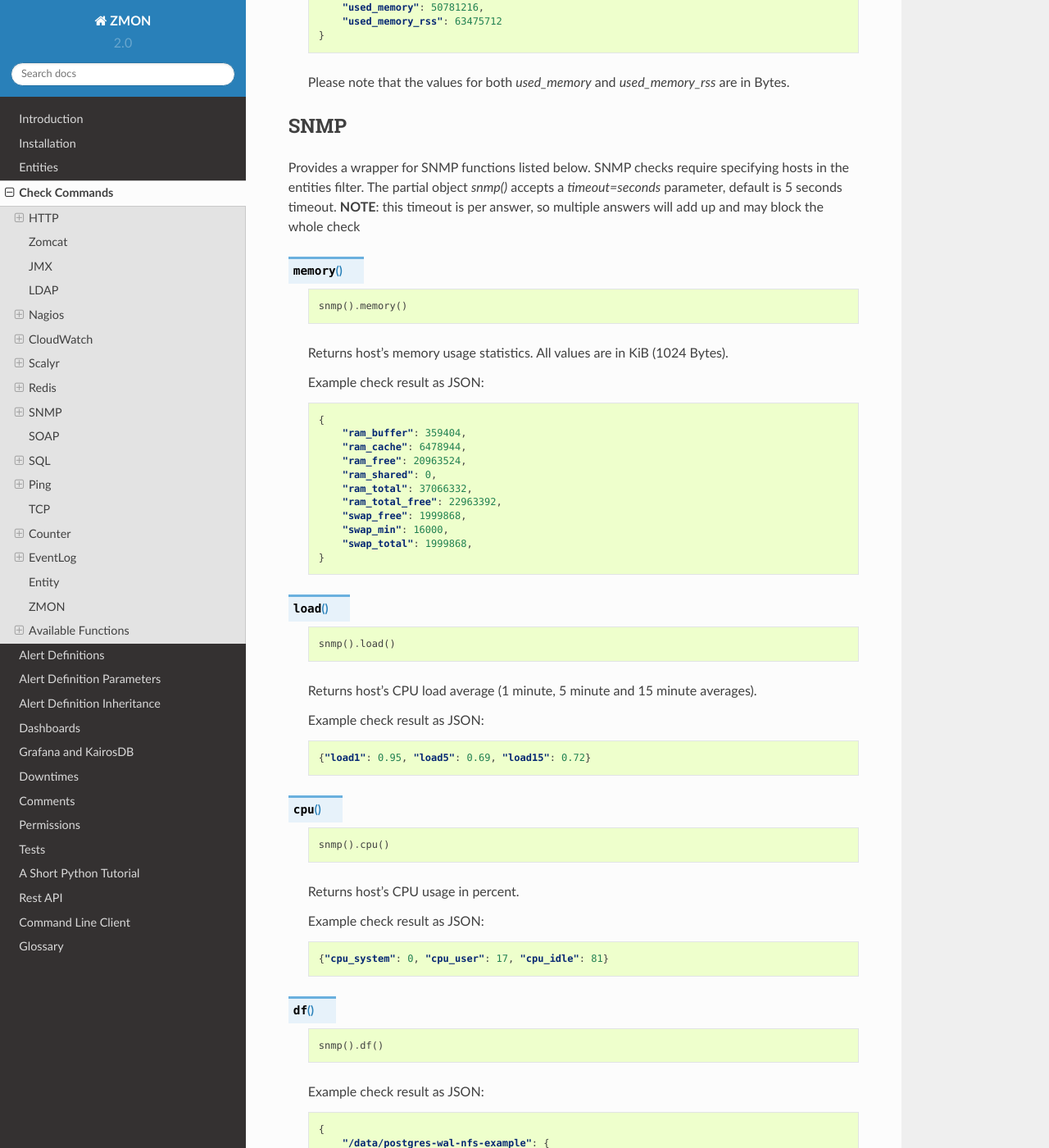
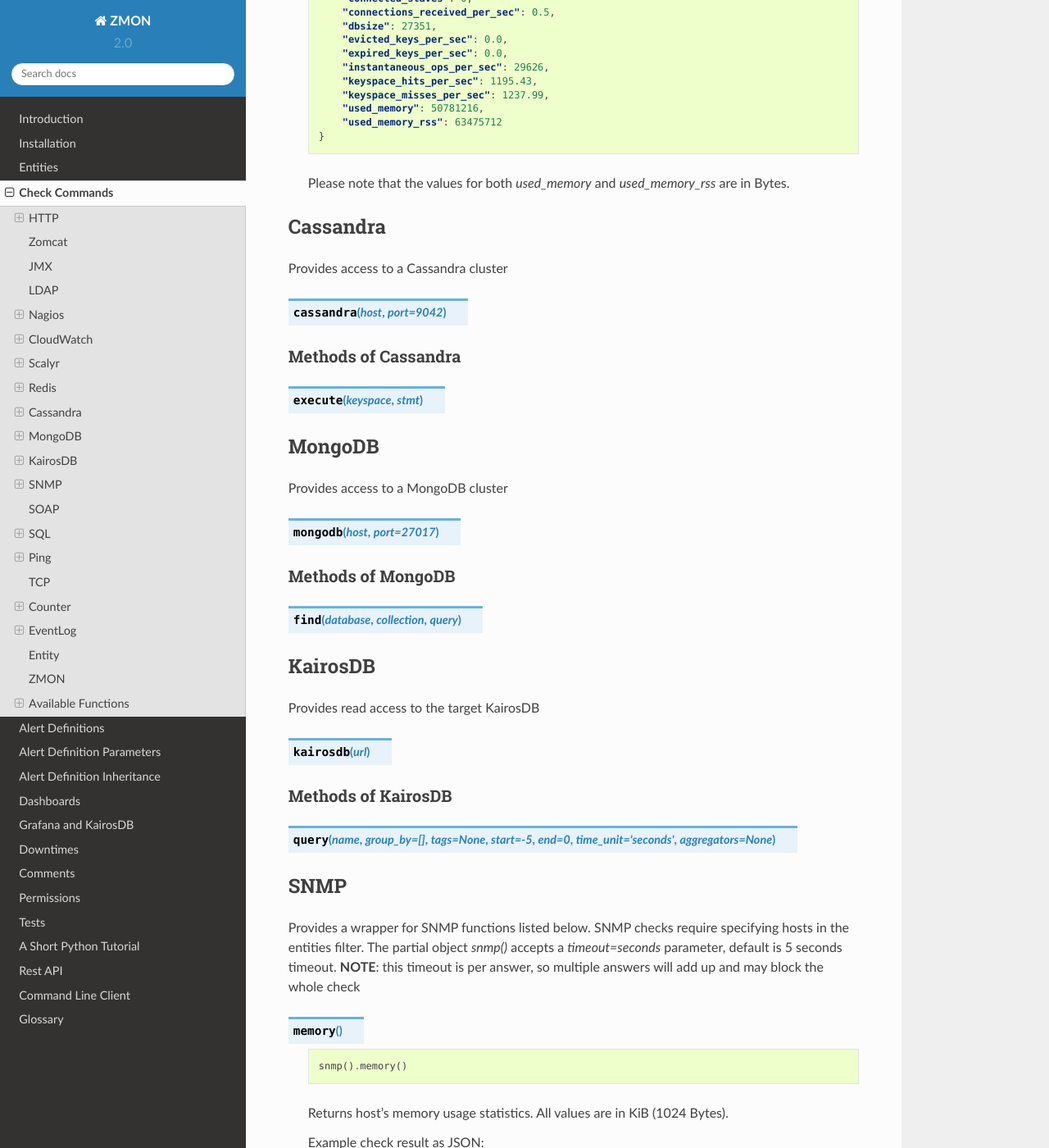
Before and after one commit to zalando-zmon/zmon-docs, a Sphinx documentation site: the page built from docs/check-commands.rst, in a window 1280 px wide and 1400 px high, scrolled down 18522 px. Shown: the whole window at 82% size. Built offline with Sphinx 7.4.7 and the Read the Docs theme 2.0.0, drawn with Linux system fonts in a browser that asks for light colours; pages that are not in the unit, such as notebooks, are missing from menus; some of the changed text lies outside the part shown.

Commit message:
Added initial docs for cassandra, mongodb, kairosdb

```diff
--- a/docs/check-commands.rst
+++ b/docs/check-commands.rst
@@ -83,6 +83,12 @@ The object returned by the :py:func:`http` function provides methods: :py:meth:`
     Parses the json result of a metrics endpoint into a map ep->method->status->metric
 
         http("/metrics", timeout=5).actuator_metrics()
+
+.. py:method:: prometheus()
+
+    Parse the resulting text result according to the Prometheus specs using their prometheus_client.
+
+        http("/metrics", timeout=5).prometheus()
 
 Zomcat
 ------
@@ -987,6 +993,47 @@ The object returned by the :py:func:`redis` function provides the following meth
 
 .. _Redis documentation: http://redis.io/
 .. _Redis INFO command: http://redis.io/commands/info
+
+
+
+Cassandra
+---------
+
+Provides access to a Cassandra cluster
+
+.. py:function:: cassandra(host, port=9042)
+
+Methods of Cassandra
+^^^^^^^^^^^^^^^^^^^^
+
+.. py:function:: execute(keyspace, stmt)
+
+
+MongoDB
+-------
+
+Provides access to a MongoDB cluster
+
+.. py:function:: mongodb(host, port=27017)
+
+Methods of MongoDB
+^^^^^^^^^^^^^^^^^^
+
+.. py:function:: find(database, collection, query)
+
+KairosDB
+--------
+
+Provides read access to the target KairosDB
+
+
+.. py:function:: kairosdb(url)
+
+
+Methods of KairosDB
+^^^^^^^^^^^^^^^^^^^
+
+.. py:function:: query(name, group_by = [], tags = None, start = -5, end = 0, time_unit='seconds', aggregators = None)
 
 
 SNMP
```
